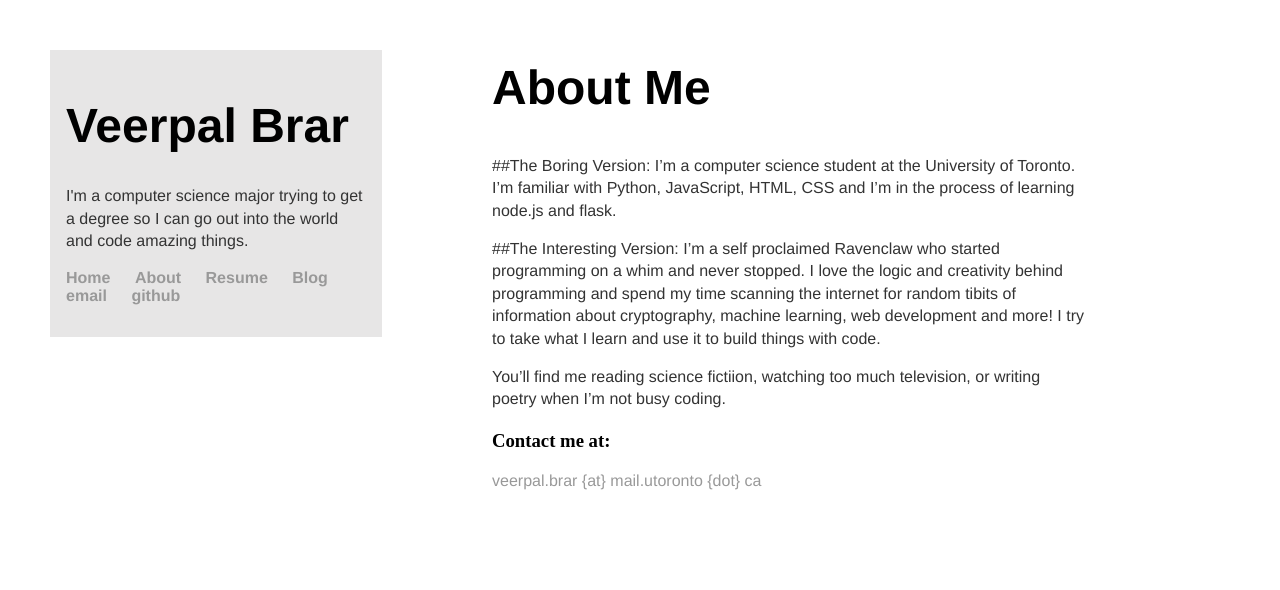
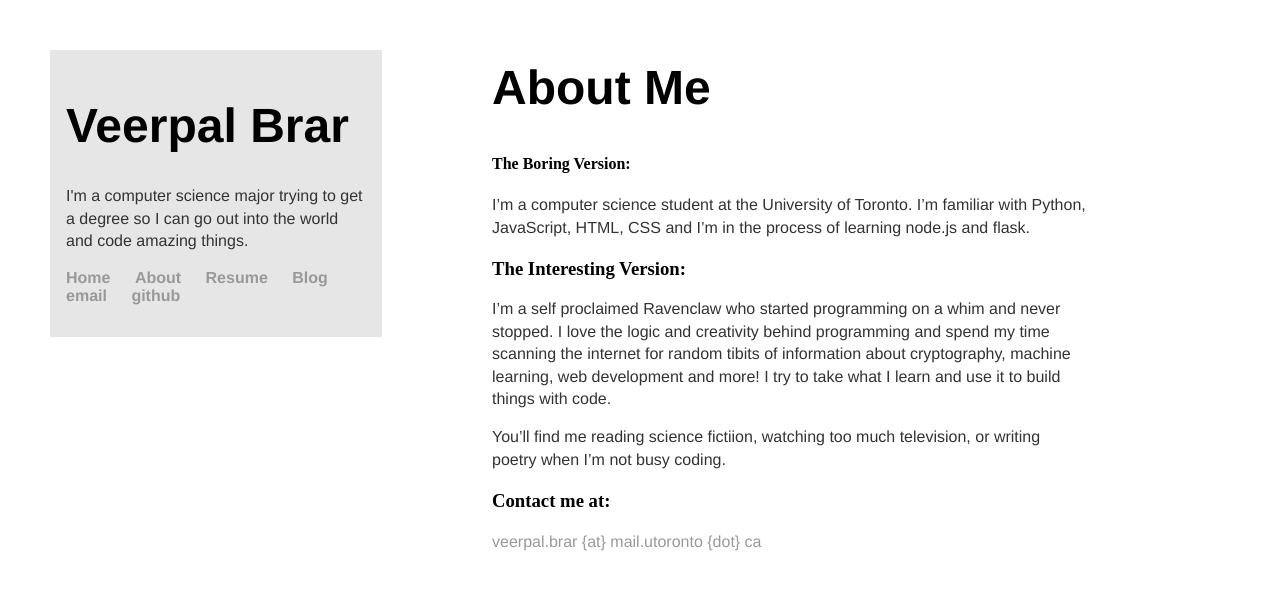
Before and after one commit to VeerpalBrar/VeerpalBrar.github.io, a Jekyll site: the page built from about.md, in a window 1280 px wide. Shown: the top 590 px of the page. Built offline with Jekyll 4.4.1, drawn with Linux system fonts in a browser that asks for light colours.

```diff
--- a/about.md
+++ b/about.md
@@ -5,17 +5,16 @@ permalink: /about/
 published: true
 ---
 
-##The Boring Version:
+#### The Boring Version:
 I'm a computer science student at the University of Toronto.
 I'm familiar with Python, JavaScript, HTML, CSS and I'm in the process of learning node.js and flask.
 
-##The Interesting Version:
+### The Interesting Version:
 I'm a self proclaimed Ravenclaw who started programming on a whim and never stopped. I love the logic and creativity behind programming and spend my time scanning the internet for random tibits of information about cryptography, machine learning, web development and more! I try to take what I learn and use it to build things with code.
 
 You'll find me reading science fictiion, watching too much television, or writing poetry when I'm not busy
 coding.
 
-
 ### Contact me at:
 
 [veerpal.brar {at} mail.utoronto {dot} ca]([v.brar@mail.utoronto.ca)
```
